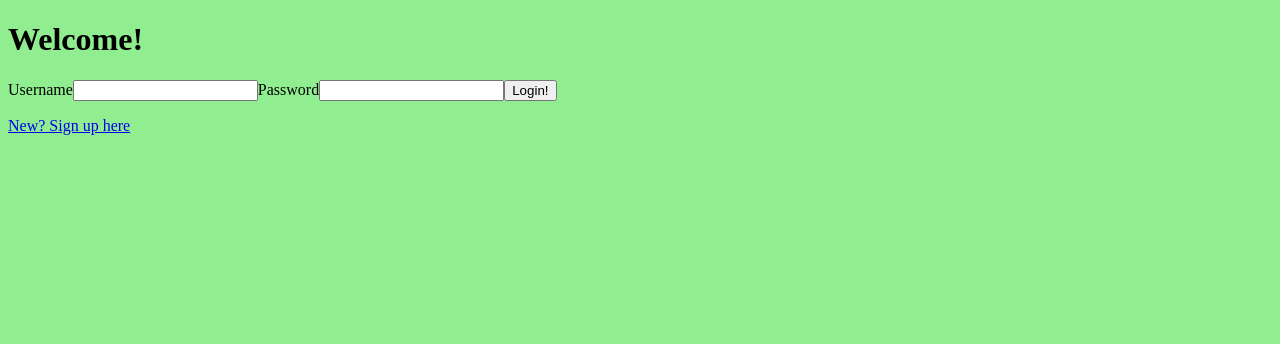
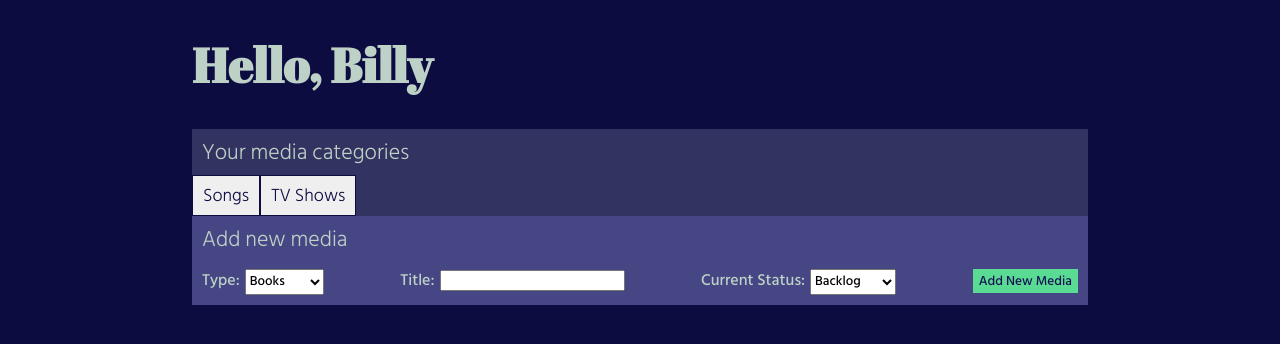
Before and after one commit to WobDB/bookshelf, a React app: page / in a window 1280 px wide. Shown: the top 344 px of the page. Built offline with nearby package versions, Linux system fonts and the light colour scheme.

Commit message:
implemented styling

```diff
--- a/client/components/CreateUserDisplay.jsx
+++ b/client/components/CreateUserDisplay.jsx
@@ -4,27 +4,37 @@ export default ({ createUser }) => {
 
   return (
     <div id='create-user-form-container' className='user-credential-form-container'>
-    <h1>Register!</h1>
+      <h1>Bookshelf</h1>
+      <h2>Create an account</h2>
 
-    <form onSubmit={(e) => createUser(e)}>
+      <form onSubmit={(e) => createUser(e)}>
+        <div>
+          <label htmlFor='create-username'>Username</label>
+          <input type='text' class='create-field' id='create-username'></input>
+        </div>
 
-      <label htmlFor='create-username'>Username</label>
-      <input type='text' id='create-username'></input>
+        <div>
+          <label htmlFor='create-password'>Password</label>
+          <input type='password' class='create-field' id='create-password'></input>
+        </div>
 
-      <label htmlFor='create-password'>Password</label>
-      <input type='password' id='create-password'></input>
+        <div>
+          <label htmlFor='create-email'>Email</label>
+          <input type='text' class='create-field' id='create-email'></input>
+        </div>
 
-      <label htmlFor='create-email'>Email</label>
-      <input type='text' id='create-email'></input>
+        <div>
+          <label htmlFor='create-first-name'>First Name</label>
+          <input type='text' class='create-field' id='create-first-name'></input>
+        </div>
 
-      <label htmlFor='create-first-name'>First Name</label>
-      <input type='text' id='create-first-name'></input>
+        <div>
+          <label htmlFor='create-last-name'>Last Name</label>
+          <input type='text' class='create-field' id='create-last-name'></input>
+        </div>
 
-      <label htmlFor='create-last-name'>Last Name</label>
-      <input type='text' id='create-last-name'></input>
-
-      <input type='submit' value='Sign up'></input>
-    </form>
+        <input type='submit' id='create-button' value='Sign up now'></input>
+      </form>
 
     </div>
   )
--- a/client/components/LoginDisplay.jsx
+++ b/client/components/LoginDisplay.jsx
@@ -5,21 +5,24 @@ export default ({ login }) => {
 
   return (
     <div id='login-form-container' className='user-credential-form-container'>
-      <h1>Welcome!</h1>
+      <h1>Bookshelf</h1>
 
       <form onSubmit={(e) => login(e)}>
+        <div className='loginItem'>
+          <label htmlFor='login-username'>Username</label>
+          <input type='text' id='login-username'></input>
+        </div>
 
-        <label htmlFor='login-username'>Username</label>
-        <input type='text' id='login-username'></input>
+        <div className='loginItem'>
+          <label htmlFor='login-password'>Password</label>
+          <input type='password' id='login-password'></input>
+        </div>
 
-        <label htmlFor='login-password'>Password</label>
-        <input type='password' id='login-password'></input>
-
-        <input type='submit' value='Login!'></input>
+        <input type='submit' id='loginButton' value='Log in'></input>
       </form>
 
       <Link to='/signup'>
-       <p>New? Sign up here</p>
+       <p id='signupLink'>New? Get started here.</p>
       </Link>
 
     </div>
--- a/client/components/Media.jsx
+++ b/client/components/Media.jsx
@@ -5,8 +5,8 @@ export default (props) => {
   console.log(props);
   return (
     <div className='media'>
-      <p>Title: {props.title}</p>
-      <p>Status: {mediaTypesSchema[props.type].statusNames[props.currentStatus]}</p>
+      <p class='title'><strong>Title</strong> {props.title}</p>
+      <p class='status'><strong>Status</strong> {mediaTypesSchema[props.type].statusNames[props.currentStatus]}</p>
     </div>
   )
 }
--- a/client/components/MediaTypeDisplay.jsx
+++ b/client/components/MediaTypeDisplay.jsx
@@ -5,7 +5,7 @@ export default ({ selected, updateType, type }) => {
 
   //if type is the current user-selected type, use custom styling
   const selectedStyle = {};
-  if (selected) selectedStyle.backgroundColor = 'green';
+  if (selected) selectedStyle.backgroundColor = 'rgb(90, 219, 148)';
 
   return (
     <div id='media-type-container'>
--- a/client/containers/AddMediaContainer.jsx
+++ b/client/containers/AddMediaContainer.jsx
@@ -31,21 +31,31 @@ class AddMediaContainer extends Component {
         <h3>Add new media</h3>
         <form onSubmit={this.props.addMedia}>
 
-          <label htmlFor={defaultFields.TYPE}>Type</label>
+          <div>
+            <label htmlFor={defaultFields.TYPE}>Type:</label>
             <select id={defaultFields.TYPE}>
               {typeOptions}
             </select>
+          </div>
 
-          <label htmlFor={defaultFields.TITLE}>Title</label>
+          <div>
+            <label htmlFor={defaultFields.TITLE}>Title:</label>
             <input type="text" id={defaultFields.TITLE}></input>
+          </div>
 
+          <div>
             <label htmlFor={defaultFields.CURRENT_STATUS}>Current Status:</label>
             <select id={defaultFields.CURRENT_STATUS}>
               <option value={mediaStatuses.BACKLOG}>Backlog</option>
               <option value={mediaStatuses.IN_PROGRESS}>In Progress</option>
               <option value={mediaStatuses.COMPLETE}>Complete</option>
             </select>
-          <input type="submit" value="Add New Media"></input>
+          </div>
+
+          <div>
+            <input type="submit" id='addMediaButton' value="Add New Media"></input>
+          </div>
+
         </form>
       </div>
     )
--- a/client/reducers/mediaReducer.js
+++ b/client/reducers/mediaReducer.js
@@ -6,38 +6,38 @@ const initialState = {
   media: [
     {
       _id: 1234,
-      title: 'Foo',
+      title: 'The Sopranos',
       type: 'tvShows',
       currentStatus: 'backlog',
     },
     {
       _id: 1931,
-      title: 'Bar',
+      title: 'Lost',
       type: 'tvShows',
       currentStatus: 'in_progress'
     },
     {
       _id: 19944,
-      title: 'Hello World!',
+      title: 'Arrested Development',
       type: 'tvShows',
       currentStatus: 'in_progress'
     },
     {
       _id: 39912,
-      title: 'South Park',
+      title: 'Twin Peaks',
       type: 'tvShows',
       currentStatus: 'complete'
     },
     {
       _id: 1348913,
-      title: 'Never Gonna Give You Up',
+      title: '"Never Gonna Give You Up"',
       type: 'songs',
       currentStatus: 'in_progress',
       artist: 'Rick Astley'
     },
     {
       _id: 98831923,
-      title: 'Mr. Roboto',
+      title: '"Mr. Roboto"',
       type: 'songs',
       currentStatus: 'complete',
       artist: 'Styx'
--- a/client/reducers/userReducer.js
+++ b/client/reducers/userReducer.js
@@ -13,7 +13,7 @@ import actions from '../constants/actions.js';
 //for testing only
 const initialState = {
   sessionChecked: true,
-  loggedIn: false,
+  loggedIn: true,
   badLoginAttempted: false, //will be referenced to display error messaging to the user if they provided invalid credentials
   badCreateUserAttempted: false, //will be referenced to display error messaging to user if they did not properly attempt to create credentials
   userProfile: {
--- a/client/styles/app.scss
+++ b/client/styles/app.scss
@@ -1,13 +1,222 @@
+@import url('https://fonts.googleapis.com/css2?family=Abril+Fatface&family=Hind+Siliguri:wght@300;500;700&display=swap');
+
 body {
-  background-color: lightgreen;
+  background-color: rgb(12, 12, 65);
+  color: rgb(189, 209, 198);
+  font-family: 'Hind Siliguri', sans-serif;
+  width: 70%;
+  margin: 0 auto;
+  text-align: center;
 }
 
-#media-types-container {
+h1 {
+  font-size: 72px;
+  font-family: 'Abril Fatface', cursive;
+}
+
+#login-form-container {
+  margin-top: 15%;
+}
+
+#login-form-container form {
   display: flex;
-  padding: 1em;
-  border: 1px solid black;
+  flex-direction: column;
+  background-color: rgb(61, 61, 117);
+  width: 50%;
+  padding: 25px;
+  margin: 0 auto 30px auto;
+}
+
+#login-form-container div {
+  display: flex;
+  flex-direction: row;
+  justify-content: space-between;
+  margin-bottom: 20px;
+  font-size: 18px;
+  font-weight: 300;
+}
+
+#login-form-container .loginItem input {
+  width: 70%;
+}
+
+#loginButton {
+  width: 30%;
+  margin: 0 auto;
+  border: none;
+  background-color: rgb(90, 219, 148);
+  color: rgb(19, 19, 83);
+  font-family: 'Hind Siliguri', sans-serif;
+  font-size: 16px;
+  padding: 5px;
+  font-weight: 500;
+  margin-top: 10px;
+}
+
+#loginButton:hover {
+  background-color: rgb(16, 243, 118);
+}
+
+#signupLink {
+  color: gainsboro;
+}
+
+#signupLink:hover {
+  color: rgb(90, 219, 148);
+  text-decoration-color: rgb(90, 219, 148);
+}
+
+#create-user-form-container {
+  form {
+    display: flex;
+    flex-direction: column;
+    background-color: rgb(61, 61, 117);
+    width: 50%;
+    padding: 25px;
+    margin: 0 auto 30px auto;
+  }
+
+  h2 {
+    font-weight: 500;
+  }
+
+  div {
+    display: flex;
+    flex-direction: row;
+    justify-content: space-between;
+    margin-bottom: 20px;
+    font-size: 18px;
+    font-weight: 300;
+  }
+
+  label {
+    font-weight: 300;
+  }
+
+  .create-field {
+    width: 70%;
+    background-color: gainsboro;
+    border: none;
+  }
+
+  #create-button {
+    width: 30%;
+    margin: 0 auto;
+    border: none;
+    background-color: rgb(90, 219, 148);
+    color: rgb(19, 19, 83);
+    font-family: 'Hind Siliguri', sans-serif;
+    font-size: 16px;
+    padding: 10px;
+    font-weight: 500;
+    margin-top: 10px;
+  }
+
+  #create-button:hover {
+    background-color: rgb(16, 243, 118);
+  }
+}
+
+#greeting-display {
+  text-align: left;
+
+  h1 {
+    font-size: 48px;
+  }
+}
+
+#media-types-section {
+  background-color:rgb(51, 51, 97);
+  text-align: left;
+
+  h3 {
+    font-weight: 300;
+    font-size: 22px;
+    padding: 5px 10px 5px 10px;
+    margin-bottom: 0;
+  }
+
+  #media-types-container {
+    display: flex;
+
+    button {
+      border: 1px solid rgb(12, 12, 65);
+      height: 100%;
+      padding: 5px 10px 5px 10px;
+      font-family: 'Hind Siliguri', sans-serif;
+      font-weight: 300;
+      font-size: 18px;
+      color: rgb(12, 12, 65);
+    }
+
+    button:hover {
+      font-weight: 500;
+      background-color: rgb(16, 243, 118);
+    }
+  }
+}
+
+#add-media-container {
+  background-color: rgb(70, 70, 133);
+  text-align: left;
+
+  h3 {
+    font-weight: 300;
+    font-size: 22px;
+    padding: 5px 10px 5px 10px;
+    margin: 0;
+  }
+
+  form {
+    display: flex;
+    flex-direction: row;
+    justify-content: space-between;
+    padding: 5px 10px 10px 10px;
+
+    div label {
+      padding-right: 5px;
+    }
+  }
+
+  #addMediaButton {
+    border: none;
+    background-color: rgb(90, 219, 148);
+    color: rgb(19, 19, 83);
+    font-family: 'Hind Siliguri', sans-serif;
+    font-weight: 500;
+  }
+
+  #addMediaButton:hover {
+    background-color: rgb(16, 243, 118);
+  }
+
+  select {
+    font-family: 'Hind Siliguri', sans-serif;
+  }
 }
 
 .media {
-  border: 1px solid black;
+  display: flex;
+  flex-direction: row;
+  font-weight: 300;
+  margin-top: 5px;
+  text-align: left;
+
+  p {
+    margin: 5px;
+  }
+
+  strong {
+    font-weight: 700;
+    padding-right: 5px;
+  }
+
+  .title {
+    color:rgb(90, 219, 148);
+    width: 40%;
+  }
+
+  .status {
+    width: 60%;
+  }
 }
--- a/controllers/mediaController.js
+++ b/controllers/mediaController.js
@@ -7,6 +7,7 @@ const mediaController = {};
 // middleware to get entire media profile of user
 mediaController.getMedia = (req, res, next) => {
   // find all media catalog
+  console.log(req.params, req.query);
   User.findOne({_id: req.query.userId})
     .exec()
     // response is the found User
```
Lines whose indentation alone changed are shown as unchanged.
